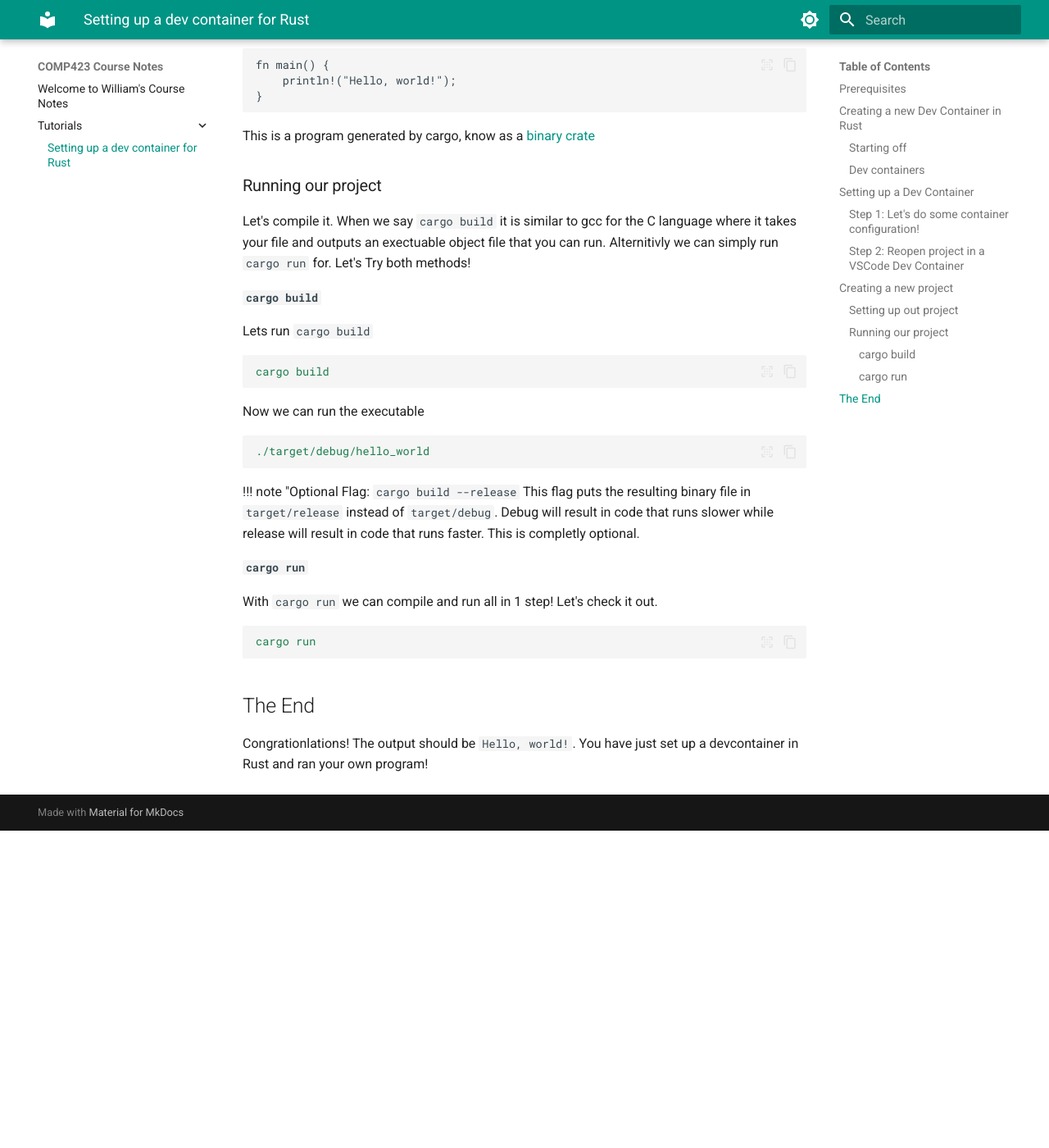
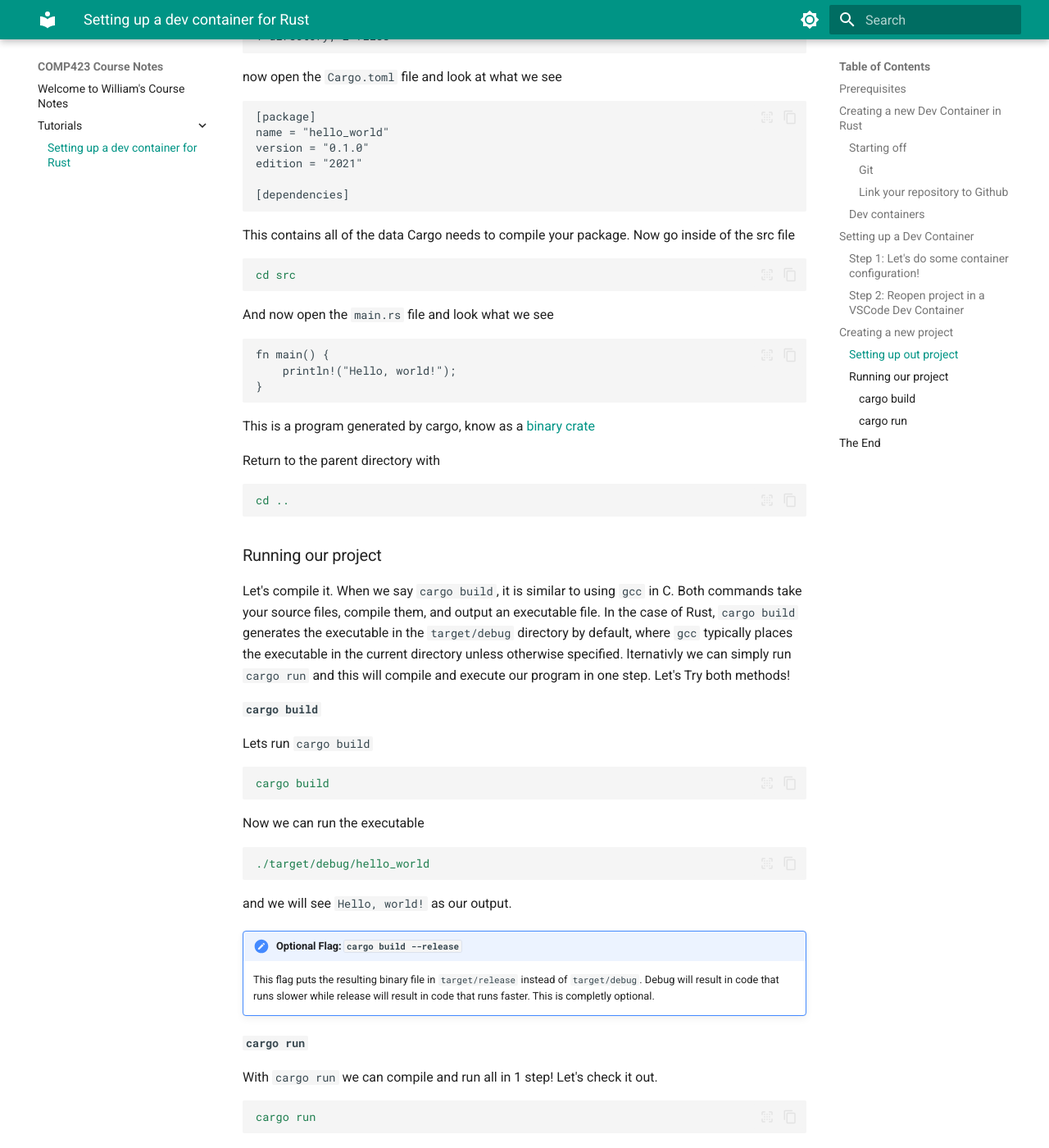
Before and after one commit to wvmillen/comp423-course-notes, an MkDocs documentation site: the page built from docs/tutorials/rust-setup.md, in a window 1280 px wide and 1400 px high, scrolled down 3717 px. Shown: the whole window at 82% size. Built offline with MkDocs 1.6.1 and Material for MkDocs 9.7.7, drawn with Linux system fonts in a browser that asks for light colours; before the commit the page ends 4730 px from its top, so only the background shows below that; some of the changed text lies outside the part shown.

Commit message:
Finished Tutorial:Rust

````diff
--- a/docs/tutorials/rust-setup.md
+++ b/docs/tutorials/rust-setup.md
@@ -17,6 +17,7 @@
 ## Creating a new Dev Container in Rust
 
 ### Starting off
+#### Git
 1. Open your terminal or command prompt
 2. Create a new directory for your project, the default will be in your user's home directory
 ``` {.yaml .copy}
@@ -33,6 +34,17 @@
     echo '# Rust > C' > README.md
     git add README.md
     git commit -m "Inital commit with README.md"
+```
+#### Link your repository to Github
+1. Add repository as a remote, replacing `<your-username>` as your Github username.
+```{.yaml .copy}
+git remote add origin https://github.com/<your-username>/rust-intro.git
+```
+2. Check your default branch is `main` with `git branch`. If it is not, make it `main` with the command `git branch -M main`
+
+3. Push your local commits to github with
+```{.yaml .copy}
+git push --set-upstream origin main
 ```
 ### Dev containers
 **Why a Dev Container?**
@@ -133,8 +145,14 @@
 }
 ```
 This is a program generated by cargo, know as a [binary crate](https://doc.rust-lang.org/cargo/appendix/glossary.html#crate)
+
+Return to the parent directory with
+```{.yaml .copy}
+cd ..
+```
 ### Running our project
-Let's compile it. When we say `cargo build` it is similar to gcc for the C language where it takes your file and outputs an exectuable object file that you can run. Alternitivly we can simply run `cargo run` for. Let's Try both methods!
+Let's compile it. When we say `cargo build`, it is similar to using `gcc` in C. Both commands take your source files, compile them, and output an executable file. In the case of Rust, `cargo build` generates the executable in the `target/debug` directory by default, where `gcc` typically places the executable in the current directory unless otherwise specified.
+lternativly we can simply run `cargo run` and this will compile and execute our program in one step. Let's Try both methods!
 
 #### **`cargo build`**
 Lets run `cargo build`
@@ -145,13 +163,15 @@
 ```{.yaml .copy}
 ./target/debug/hello_world
 ```
-!!! note "Optional Flag: `cargo build --release`
+and we will see `Hello, world!` as our output.
+!!! note "Optional Flag: `cargo build --release`"
     This flag puts the resulting binary file in `target/release` instead of `target/debug`. Debug will result in code that runs slower while release will result in code that runs faster. This is completly optional.
 #### **`cargo run`**
 With `cargo run` we can compile and run all in 1 step! Let's check it out.
 ```{.yaml .copy}
 cargo run
 ```
+It will simply output `Hello, world!`. Notice we don't have to build and then run, it is all done in 1 step!
 
 ## The End
 Congrationlations! The output should be `Hello, world!`. You have just set up a devcontainer in Rust and ran your own program!
````
